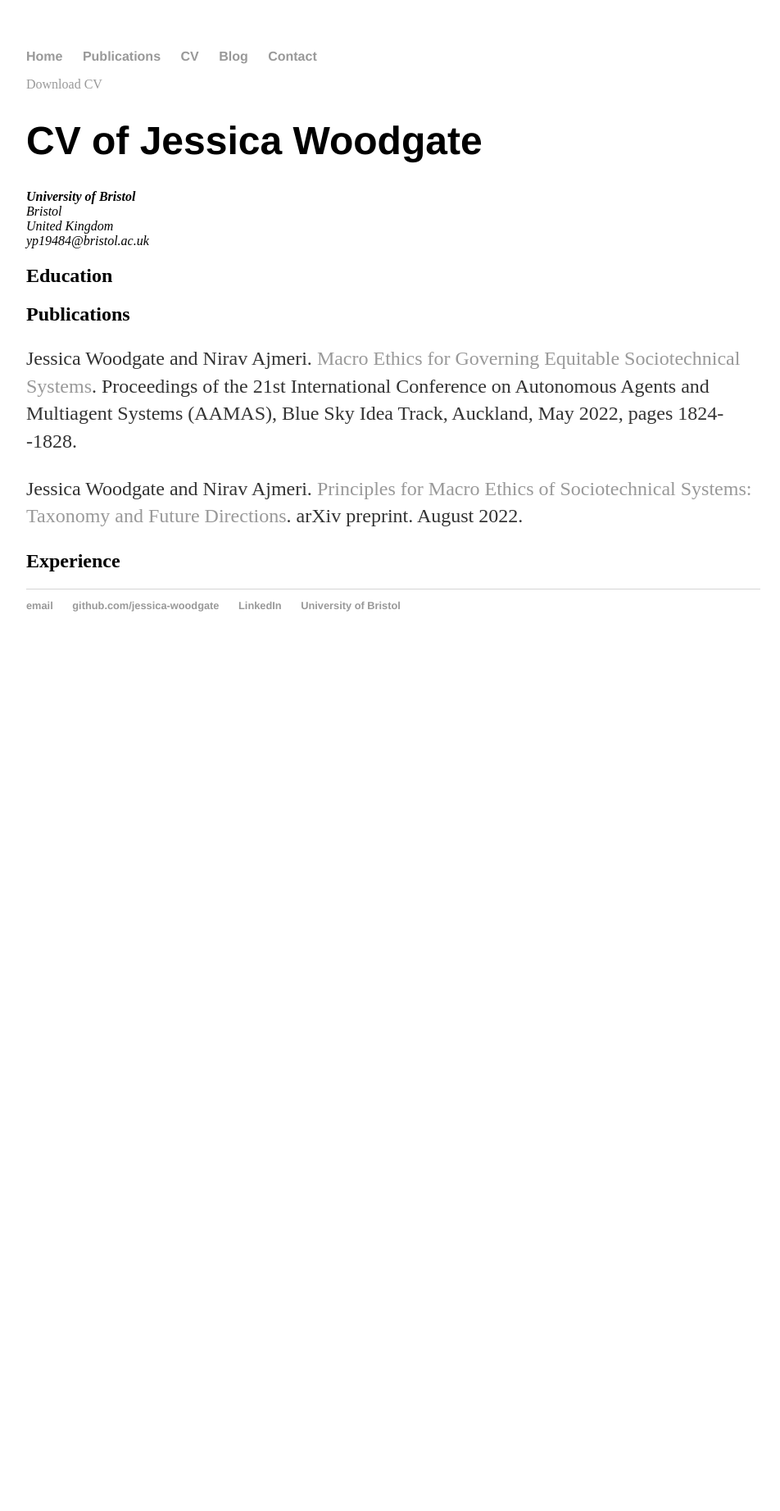
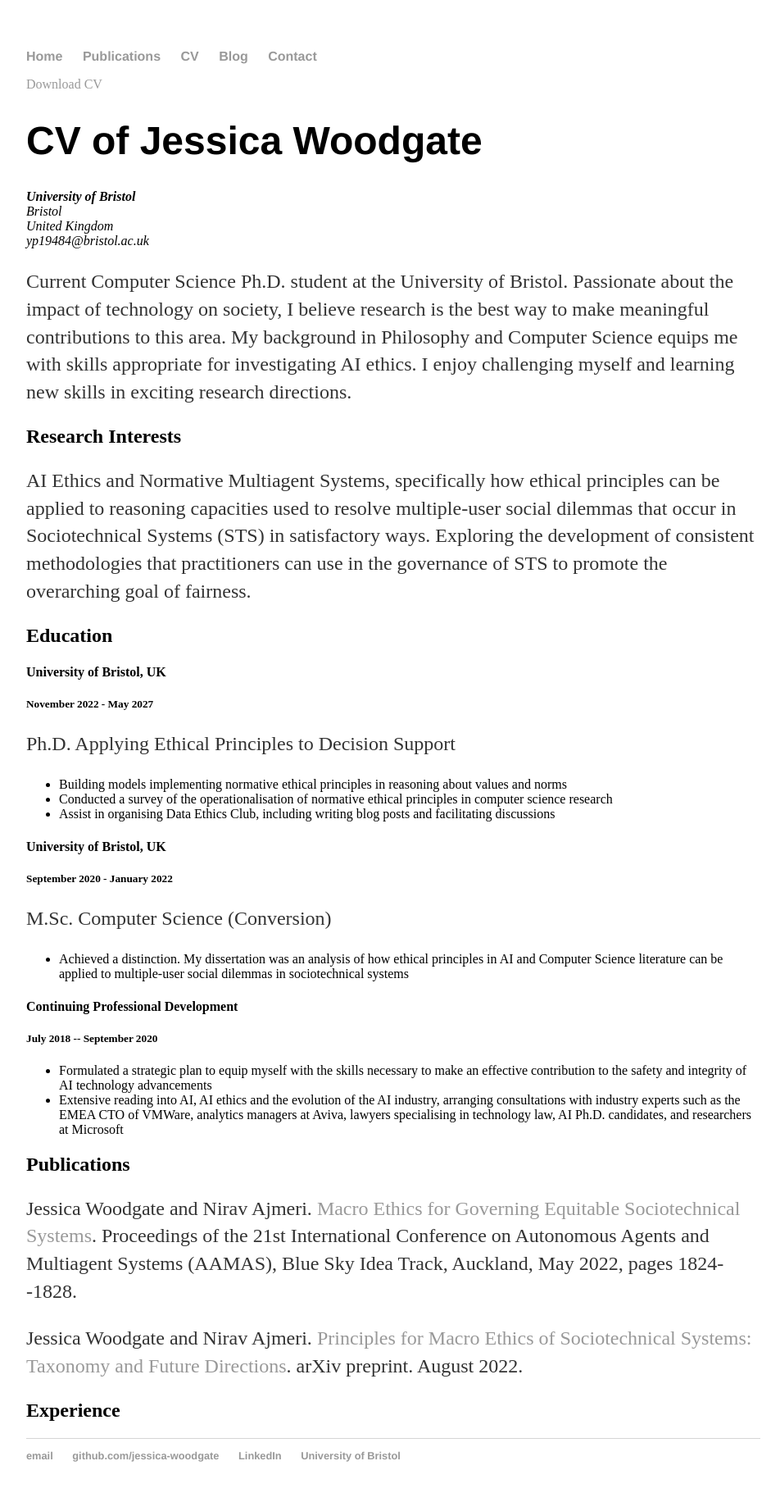
Before and after one commit to jessica-woodgate/jessica-woodgate.github.io, a Jekyll site: the page built from docs/cv/index.html, in a window 1280 px wide. Shown: the whole page at 82% size, without its empty margins (160-1112 px from the left). Built offline with Jekyll 4.4.1, drawn with Linux system fonts in a browser that asks for light colours; before the commit the page ends 900 px from its top, so only the background shows below that.

Commit message:
building cv

```diff
--- a/docs/cv/index.html
+++ b/docs/cv/index.html
@@ -12,7 +12,34 @@ title: CV of Jessica Woodgate
 					United Kingdom<br>
 					<span class="obfuscate">yp19484@bristol.ac.uk</span>
 					</address>
+					<p>Current Computer Science Ph.D. student at the University of Bristol. Passionate about the impact of technology on society, I believe research is the best way to make meaningful contributions to this area. My background in Philosophy and Computer Science equips me with skills appropriate for investigating AI ethics. I enjoy challenging myself and learning new skills in exciting research directions.</p>
+
+					<h2>Research Interests</h2>
+					<p>AI Ethics and Normative Multiagent Systems, specifically how ethical principles can be applied to reasoning capacities used to resolve multiple-user social dilemmas that occur in  Sociotechnical Systems (STS) in satisfactory ways. Exploring the development of consistent methodologies that practitioners can use in the governance of STS to promote the overarching goal of fairness.</p>
+
 					<h2>Education</h2>
+					<h4>University of Bristol, UK</h4>
+					<h5>November 2022 - May 2027</h5>
+					<p>Ph.D. Applying Ethical Principles to Decision Support</p>
+					<ul>
+						<li>Building models implementing normative ethical principles in reasoning about values and norms</li>
+						<li>Conducted a survey of the operationalisation of normative ethical principles in computer science research</li>
+						<li>Assist in organising Data Ethics Club, including writing blog posts and facilitating discussions</li>
+					</ul>
+
+					<h4>University of Bristol, UK</h4>
+					<h5>September 2020 - January 2022</h5>
+					<p>M.Sc. Computer Science (Conversion)</p>
+					<ul>
+						<li>Achieved a distinction. My dissertation was an analysis of how ethical principles in AI and Computer Science literature can be applied to multiple-user social dilemmas in sociotechnical systems</li>
+					</ul>
+
+					<h4>Continuing Professional Development</h4>
+					<h5>July 2018 -- September 2020</h5>
+					<ul>
+						<li>Formulated a strategic plan to equip myself with the skills necessary to make an effective contribution to the safety and integrity of AI technology advancements</li>
+						<li>Extensive reading into AI, AI ethics and the evolution of the AI industry, arranging consultations with industry experts such as the EMEA CTO of VMWare, analytics managers at Aviva, lawyers specialising in technology law, AI Ph.D. candidates, and researchers at Microsoft</li>
+					</ul>
 
 					<h2>Publications</h2>
 
--- a/docs/index.html
+++ b/docs/index.html
@@ -15,7 +15,7 @@ layout: home
 			}
 			</style>
 		<h1>About</h1>
-		<p style="font-size: 20px;">
+		<p style="font-size: 10px;">
 		I am currently a Ph.D. student at the University of Bristol, researching AI ethics.
 		Residing in the intersection of AI and philosophy, my main research interests lie in the implementation of normative ethics in multiagent systems.
 		I graduated with a B.A. in Philosophy from the University of Sheffield in 2018.
```
